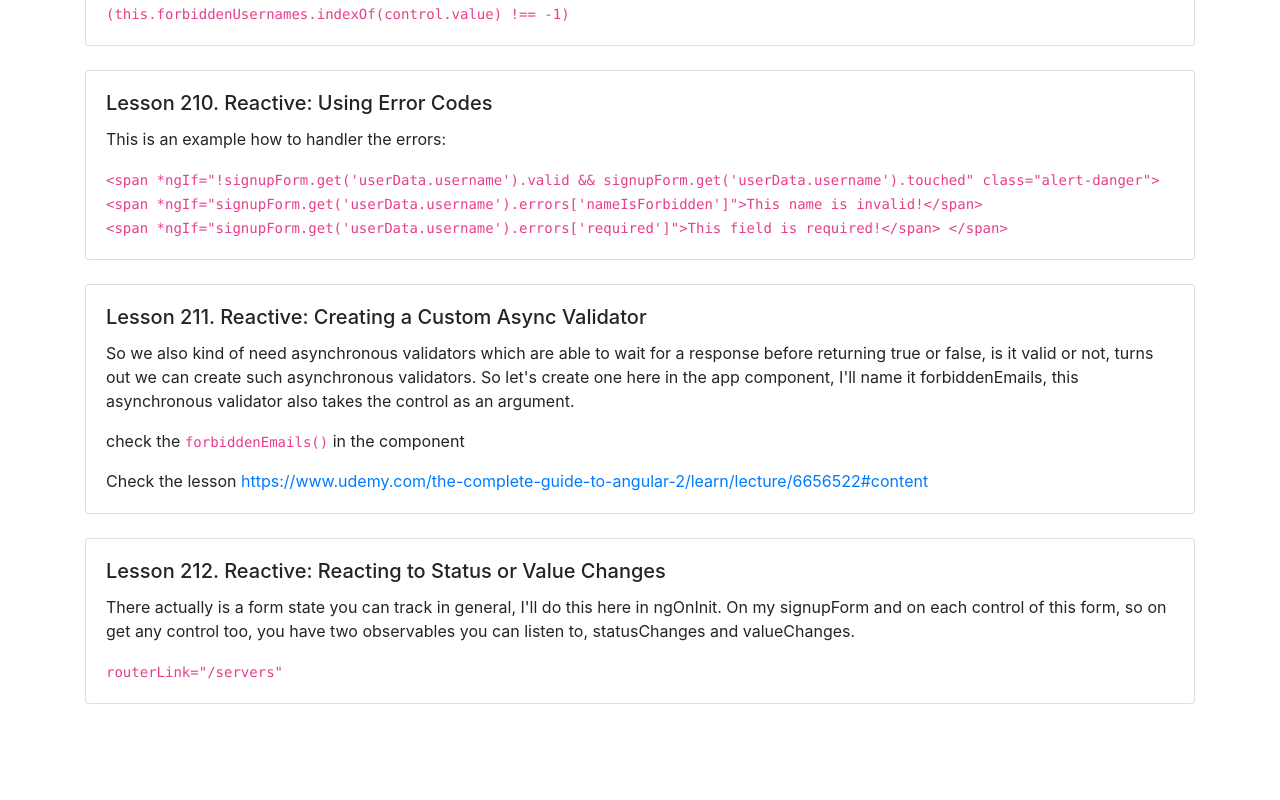
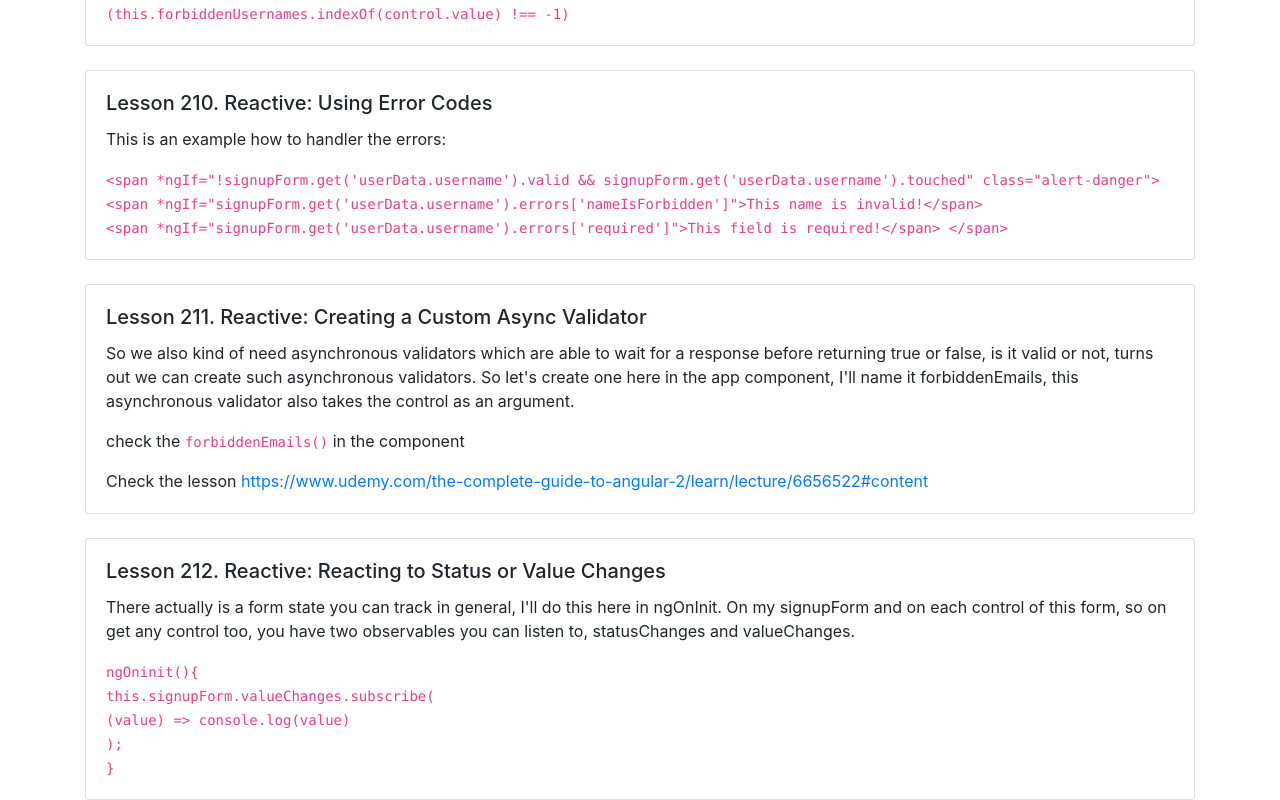
Before and after one commit to Sandro81/section15-reactive-setup-form, an Angular app: page / in a window 1280 px wide. Shown: the part 4022-4822 px from the top of the page. Before the commit the page ends 4726 px from the top, so only its background shows below. Built offline with nearby package versions, Linux system fonts and the light colour scheme.

Commit message:
section15 reactive setup form

```diff
--- a/src/app/app.component.html
+++ b/src/app/app.component.html
@@ -216,7 +216,11 @@
         <div class="card-body">
           <h5 class="card-title">Lesson 212. Reactive: Reacting to Status or Value Changes</h5>
           <p class="card-text"> There actually is a form state you can track in general, I'll do this here in ngOnInit. On my signupForm and on each control of this form, so on get any control too, you have two observables you can listen to, statusChanges and valueChanges. </p>
-          <p class="card-text"> <code>routerLink="/servers" </code></p>
+          <p class="card-text"> <code>ngOninit()&#123; <br>
+            this.signupForm.valueChanges.subscribe(<br>
+  (value) => console.log(value)<br>
+);<br>
+          }</code></p>
     </div>
   </div>
 
```
Lines whose indentation alone changed are shown as unchanged.
